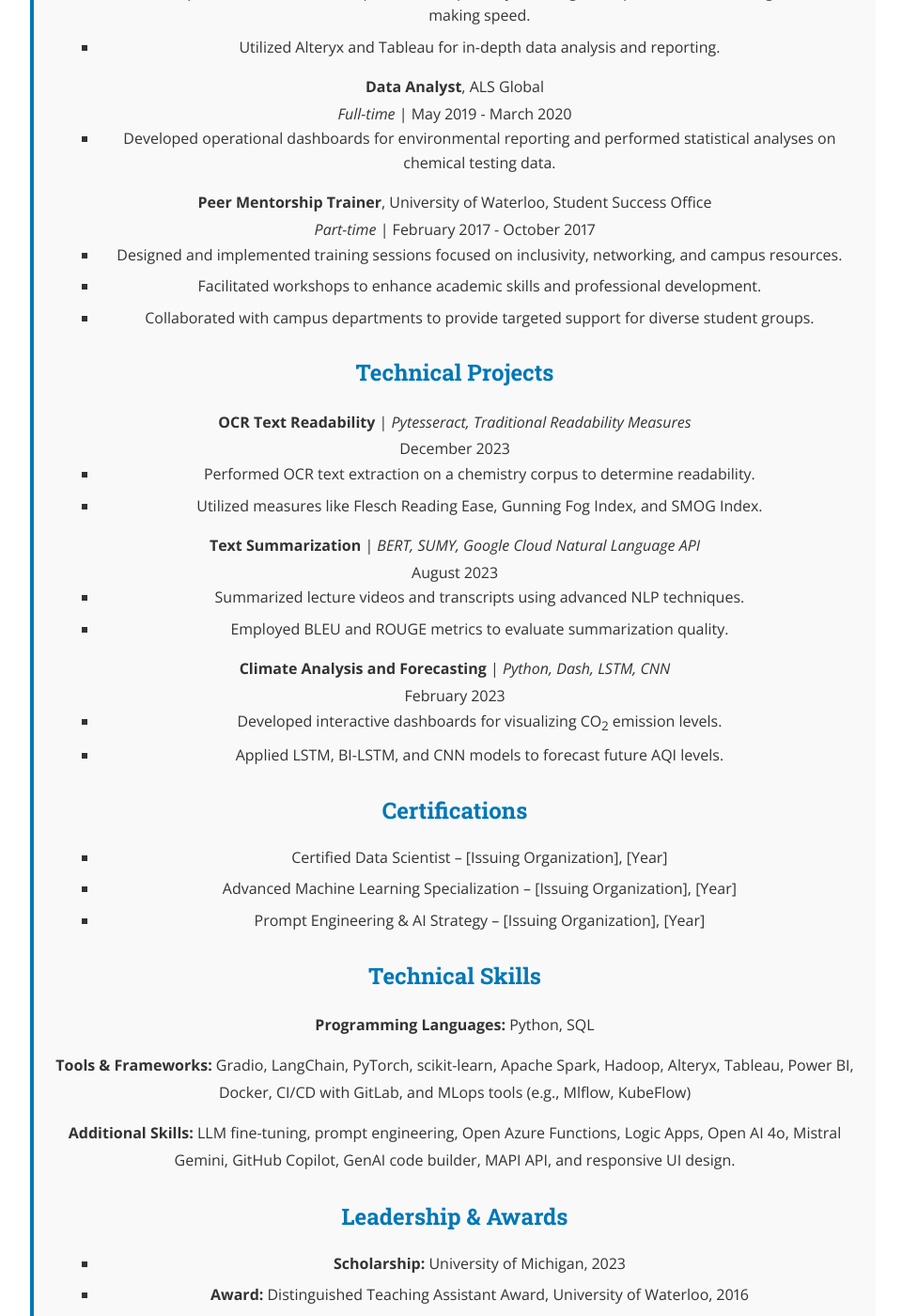
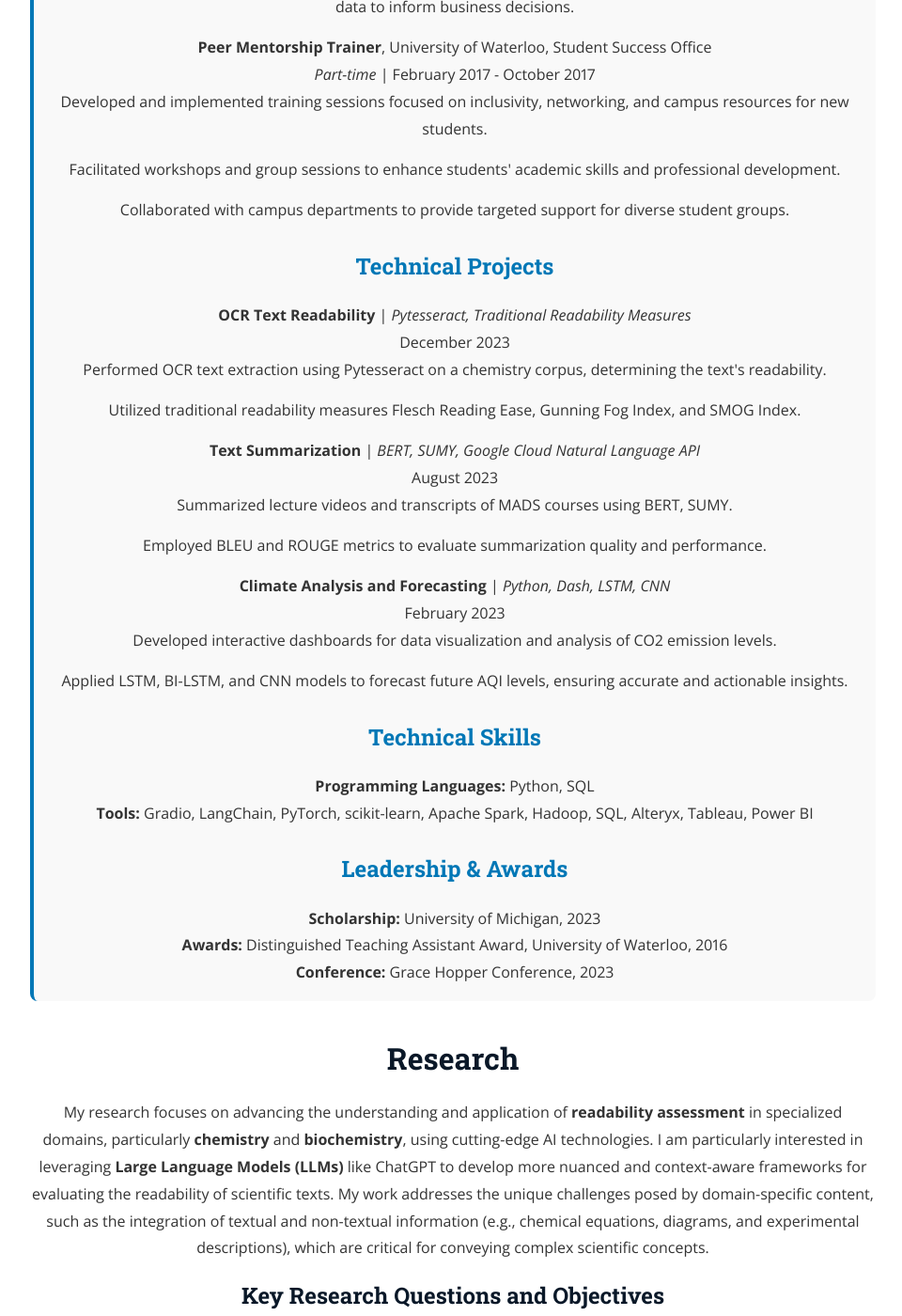
Before and after one commit to Niru864/Niru864.github.io, a Jekyll site: the page built from index.html, in a window 1280 px wide and 1400 px high, scrolled down 1982 px. Shown: the whole window at 94% size, without its empty margins (158-1118 px from the left). Built offline with Jekyll 4.4.1, drawn with Linux system fonts in a browser that asks for light colours; nearby versions of some CDN libraries; some of the changed text lies outside the part shown.

Commit message:
Update single-page.html

```diff
--- a/_layouts/single-page.html
+++ b/_layouts/single-page.html
@@ -150,138 +150,114 @@
 
         <!-- Experience -->
         <h3>Experience</h3>
-              <div class="experience-item">
-                <strong>Prompt Engineering &amp; AI Consultant</strong>, Telus Digital<br>
+        <div>
+            <strong>Prompt Engineering & AI Consultant</strong>, Telus Digital<br>
             <em>Part-time</em> | June 2024 - Present<br>
-                <ul>
-                  <li>Developed metrics to evaluate the accuracy of LLM explanations and responses.</li>
-                  <li>Analyzed LLM-generated responses for accuracy and relevance, ensuring high-quality deliverables.</li>
-                  <li>Enhanced prompt performance through iterative analysis, boosting user interaction.</li>
-                  <!-- Added skills from job description -->
-                  <li>Leveraged expertise in LLMs and LangChain to create advanced solutions for document queries and text analysis.</li>
-                  <li>Optimized workflows using Open Azure functions and Logic Apps, and integrated emerging models such as Open AI 4o and Mistral Gemini.</li>
-                  <li>Enhanced productivity by utilizing GitHub Copilot and GenAI code builder in daily operations.</li>
-                </ul>
+            <p>Developed metrics to evaluate accuracy of LLM explanations and responses.</p>
+            <p>Analyzed LLM-generated responses for accuracy and relevance, ensuring high-quality deliverables.</p>
+            <p>Improved prompt performance through iterative analysis, significantly enhancing user interaction.</p>
         </div>
-              <div class="experience-item">
+        <div>
             <strong>Machine Learning Researcher</strong>, University of Michigan<br>
             <em>Part-time</em> | September 2022 - Present<br>
-                <ul>
-                  <li>Designed methods to predict text informativeness and reading difficulty using NLP techniques and generative models.</li>
-                  <li>Implemented RAG techniques and fine-tuned LLMs to improve text analysis accuracy.</li>
-                  <li>Built Python pipelines for converting PDFs to raw text with PyTesseract and extracting keywords.</li>
-                  <!-- Added skills from job description -->
-                  <li>Utilized LangChain for vector indexing and efficient data retrieval in large datasets.</li>
-                  <li>Actively participated in open-source AI project communities, contributing to advancements in prompt engineering.</li>
-                </ul>
+            <p>Designed methods to predict text informativeness and reading difficulty using NLP techniques and generative language models.</p>
+            <p>Implemented RAG techniques and fine-tuned LLMs to improve text analysis accuracy.</p>
+            <p>Built Python pipelines for converting PDFs to raw text, utilizing PyTesseract, and extracting keywords for classification.</p>
         </div>
-              <div class="experience-item">
-                <strong>AI &amp; Prompt Engineering Instructor</strong>, BusyQA<br>
+        <div>
+            <strong>AI & Prompt Engineering Instructor</strong>, BusyQA<br>
             <em>Seasonal</em> | November 2023 - March 2024<br>
-                <ul>
-                  <li>Led courses on AI and prompt engineering, developing engaging and practical content.</li>
-                  <li>Created demo labs featuring machine learning pipelines, Streamlit applications, and frameworks like LangChain.</li>
-                  <li>Utilized PyTorch and scikit-learn to enhance curriculum relevance and student learning.</li>
-                  <!-- Added skills from job description -->
-                  <li>Demonstrated the integration of advanced LLM solutions and GitHub Copilot for code optimization in real-world applications.</li>
-                </ul>
+            <p>Led courses on AI and prompt engineering, developing engaging content and materials focused on practical applications.</p>
+            <p>Created demo labs showcasing machine learning pipelines, Streamlit applications, and frameworks like LangChain and Hugging Face.</p>
+            <p>Utilized PyTorch, scikit-learn, and other technologies to enhance curriculum relevance and student learning.</p>
         </div>
-              <div class="experience-item">
+        <div>
             <strong>Data Scientist</strong>, Triton Canada<br>
             <em>Full-time</em> | September 2022 - September 2023<br>
-                <ul>
-                  <li>Developed KPIs to highlight turnaround times using SQL and Power BI, ensuring compliance with data quality standards.</li>
-                  <li>Collaborated with cross-functional teams to implement solutions that improved data management practices.</li>
-                  <!-- Added skills from job description -->
-                  <li>Managed SQL databases effectively and conducted email scanning using MAPI API to support data integrity and workflow automation.</li>
-                </ul>
+            <p>Developed KPIs to highlight turnaround times using SQL and Power BI, ensuring compliance with data quality standards.</p>
+            <p>Collaborated with cross-functional teams to implement solutions that improved data management practices.</p>
         </div>
-              <div class="experience-item">
+        <div>
             <strong>Data Analyst</strong>, PwC Canada, Immigration Division<br>
             <em>Full-time</em> | October 2020 - September 2022<br>
-                <ul>
-                  <li>Created operations dashboards to provide transparency in immigration processes, enhancing decision-making speed.</li>
-                  <li>Utilized Alteryx and Tableau for in-depth data analysis and reporting.</li>
-                </ul>
+            <p>Created operations dashboards to provide transparency in immigration processes, enhancing decision-making speed.</p>
+            <p>Utilized Alteryx and Tableau for in-depth data analysis and reporting, supporting compliance and operational efficiency.</p>
         </div>
-              <div class="experience-item">
+        <div>
             <strong>Data Analyst</strong>, ALS Global<br>
             <em>Full-time</em> | May 2019 - March 2020<br>
-                <ul>
-                  <li>Developed operational dashboards for environmental reporting and performed statistical analyses on chemical testing data.</li>
-                </ul>
+            <p>Developed operational dashboards for environmental reporting, conducting statistical analysis on chemical testing data to inform business decisions.</p>
         </div>
-              <div class="experience-item">
+        <div>
             <strong>Peer Mentorship Trainer</strong>, University of Waterloo, Student Success Office<br>
             <em>Part-time</em> | February 2017 - October 2017<br>
-                <ul>
-                  <li>Designed and implemented training sessions focused on inclusivity, networking, and campus resources.</li>
-                  <li>Facilitated workshops to enhance academic skills and professional development.</li>
-                  <li>Collaborated with campus departments to provide targeted support for diverse student groups.</li>
-                </ul>
+            <p>Developed and implemented training sessions focused on inclusivity, networking, and campus resources for new students.</p>
+            <p>Facilitated workshops and group sessions to enhance students' academic skills and professional development.</p>
+            <p>Collaborated with campus departments to provide targeted support for diverse student groups.</p>
         </div>
 
         <!-- Technical Projects -->
         <h3>Technical Projects</h3>
-              <div class="project-item">
+        <div>
             <strong>OCR Text Readability</strong> | <em>Pytesseract, Traditional Readability Measures</em><br>
-                <span>December 2023</span>
-                <ul>
-                  <li>Performed OCR text extraction on a chemistry corpus to determine readability.</li>
-                  <li>Utilized measures like Flesch Reading Ease, Gunning Fog Index, and SMOG Index.</li>
-                </ul>
+            December 2023<br>
+            <p>Performed OCR text extraction using Pytesseract on a chemistry corpus, determining the text's readability.</p>
+            <p>Utilized traditional readability measures Flesch Reading Ease, Gunning Fog Index, and SMOG Index.</p>
         </div>
-              <div class="project-item">
+        <div>
             <strong>Text Summarization</strong> | <em>BERT, SUMY, Google Cloud Natural Language API</em><br>
-                <span>August 2023</span>
-                <ul>
-                  <li>Summarized lecture videos and transcripts using advanced NLP techniques.</li>
-                  <li>Employed BLEU and ROUGE metrics to evaluate summarization quality.</li>
-                </ul>
+            August 2023<br>
+            <p>Summarized lecture videos and transcripts of MADS courses using BERT, SUMY.</p>
+            <p>Employed BLEU and ROUGE metrics to evaluate summarization quality and performance.</p>
         </div>
-              <div class="project-item">
+        <div>
             <strong>Climate Analysis and Forecasting</strong> | <em>Python, Dash, LSTM, CNN</em><br>
-                <span>February 2023</span>
-                <ul>
-                  <li>Developed interactive dashboards for visualizing CO<sub>2</sub> emission levels.</li>
-                  <li>Applied LSTM, BI-LSTM, and CNN models to forecast future AQI levels.</li>
-                </ul>
-              </div>
-
-              <!-- Certifications -->
-              <h3>Certifications</h3>
-              <div class="certifications">
-                <ul>
-                  <li>Certified Data Scientist – [Issuing Organization], [Year]</li>
-                  <li>Advanced Machine Learning Specialization – [Issuing Organization], [Year]</li>
-                  <li>Prompt Engineering &amp; AI Strategy – [Issuing Organization], [Year]</li>
-                </ul>
+            February 2023<br>
+            <p>Developed interactive dashboards for data visualization and analysis of CO2 emission levels.</p>
+            <p>Applied LSTM, BI-LSTM, and CNN models to forecast future AQI levels, ensuring accurate and actionable insights.</p>
         </div>
 
         <!-- Technical Skills -->
         <h3>Technical Skills</h3>
-              <div class="technical-skills">
-                <p><strong>Programming Languages:</strong> Python, SQL</p>
-                <p>
-                  <strong>Tools &amp; Frameworks:</strong> Gradio, LangChain, PyTorch, scikit-learn, Apache Spark, Hadoop, Alteryx, Tableau, Power BI, Docker, CI/CD with GitLab, and MLops tools (e.g., Mlflow, KubeFlow)
-                </p>
-                <p>
-                  <strong>Additional Skills:</strong> LLM fine-tuning, prompt engineering, Open Azure Functions, Logic Apps, Open AI 4o, Mistral Gemini, GitHub Copilot, GenAI code builder, MAPI API, and responsive UI design.
-                </p>
+        <div>
+            <strong>Programming Languages:</strong> Python, SQL
+        </div>
+        <div>
+            <strong>Tools:</strong> Gradio, LangChain, PyTorch, scikit-learn, Apache Spark, Hadoop, SQL, Alteryx, Tableau, Power BI
         </div>
 
         <!-- Leadership & Awards -->
-              <h3>Leadership &amp; Awards</h3>
-              <div class="leadership-awards">
-                <ul>
-                  <li><strong>Scholarship:</strong> University of Michigan, 2023</li>
-                  <li><strong>Award:</strong> Distinguished Teaching Assistant Award, University of Waterloo, 2016</li>
-                  <li><strong>Conference:</strong> Grace Hopper Conference, 2023</li>
-                </ul>
+        <h3>Leadership & Awards</h3>
+        <div>
+            <strong>Scholarship:</strong> University of Michigan, 2023
+        </div>
+        <div>
+            <strong>Awards:</strong> Distinguished Teaching Assistant Award, University of Waterloo, 2016
+        </div>
+        <div>
+            <strong>Conference:</strong> Grace Hopper Conference, 2023
         </div>
       </section>
 
+     <!-- Research Section -->
+      <section id="research" class="research-section">
+        <h2>Research</h2>
+        <p>
+          My research focuses on advancing the understanding and application of <strong>readability assessment</strong> in specialized domains, particularly <strong>chemistry</strong> and <strong>biochemistry</strong>, using cutting-edge AI technologies. I am particularly interested in leveraging <strong>Large Language Models (LLMs)</strong> like ChatGPT to develop more nuanced and context-aware frameworks for evaluating the readability of scientific texts. My work addresses the unique challenges posed by domain-specific content, such as the integration of textual and non-textual information (e.g., chemical equations, diagrams, and experimental descriptions), which are critical for conveying complex scientific concepts.
+        </p>
 
+        <h3>Key Research Questions and Objectives</h3>
+        <div>
+            <strong>Comparative Analysis of Readability Metrics</strong>:
+            <p>How do LLM-based readability assessments compare to traditional readability formulas (e.g., Flesch-Kincaid, Dale-Chall) in terms of accuracy and comprehensiveness?</p>
+            <p>What are the limitations of traditional metrics when applied to chemistry and biochemistry texts, and how can LLMs overcome these limitations?</p>
+        </div>
+        <div>
+            <strong>Reliability and Effectiveness of LLMs in Domain-Specific Readability</strong>:
+            <p>How reliable and effective are LLMs like ChatGPT in classifying the readability of chemistry-related texts, given the biases and challenges of domain-specific content?</p>
+            <p>What are the implications of LLM biases (e.g., egocentric bias, length bias, order bias) on readability assessment in scientific domains?</p>
+        </div>
+        <div>
             <strong>Explainability and Transparency in AI-Driven Readability Assessment</strong>:
             <p>How can we improve the transparency and explainability of LLM-driven readability classifications, particularly in specialized domains like chemistry?</p>
             <p>What is the impact of structured adaptation strategies, such as <strong>Chain-of-Thought (CoT) prompting</strong> and <strong>feature attribution analysis</strong>, on LLM performance in readability classification?</p>
```
Lines whose indentation alone changed are shown as unchanged.
